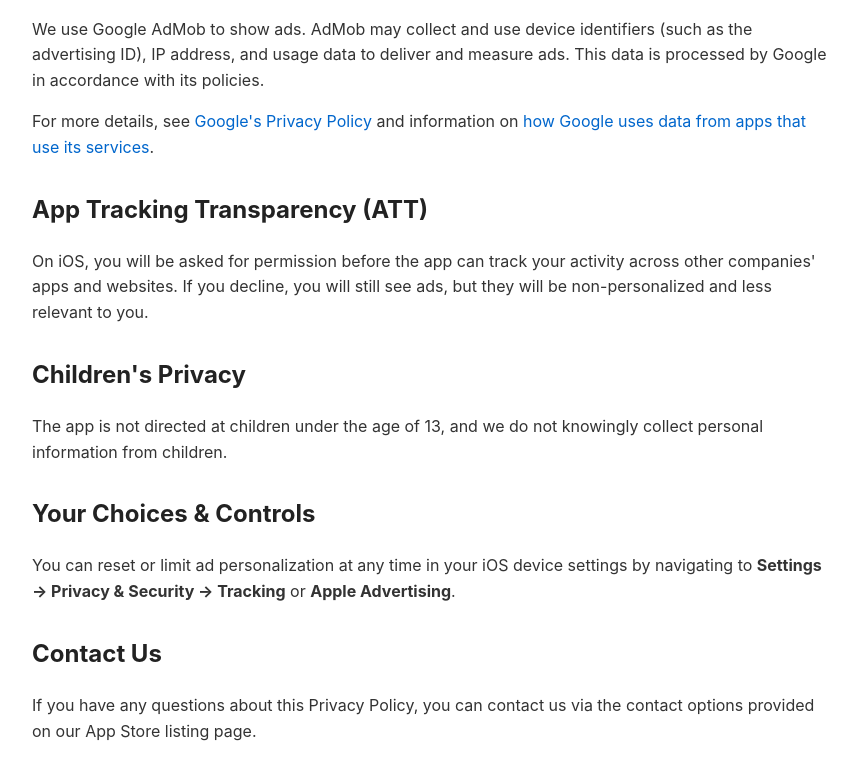
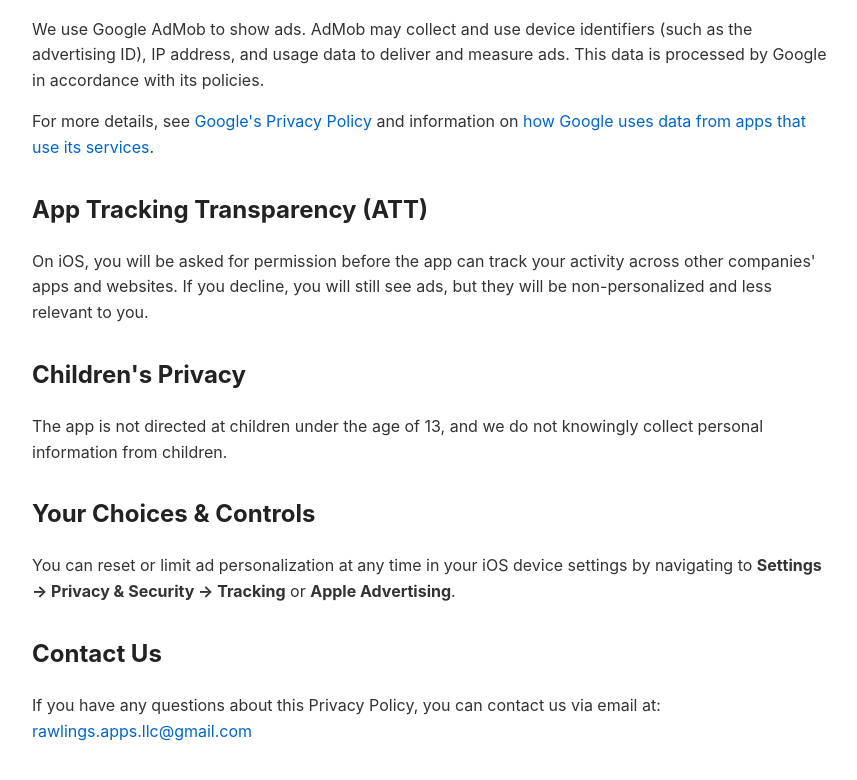
Before and after one commit to RawlingsProjects/soothing-ballz-privacy, a plain HTML site: page index.html in a window 1280 px wide. Shown: the part 450-1230 px from the top of the page, without its empty margins (208-1065 px from the left). Drawn offline with Linux system fonts and the light colour scheme.

Commit message:
Update index.html

```diff
--- a/index.html
+++ b/index.html
@@ -44,7 +44,7 @@
     <p>You can reset or limit ad personalization at any time in your iOS device settings by navigating to <strong>Settings &rarr; Privacy & Security &rarr; Tracking</strong> or <strong>Apple Advertising</strong>.</p>
 
     <h2>Contact Us</h2>
-    <p>If you have any questions about this Privacy Policy, you can contact us via the contact options provided on our App Store listing page.</p>
+    <p>If you have any questions about this Privacy Policy, you can contact us via email at: <a href="mailto:rawlings.apps.llc@gmail.com">rawlings.apps.llc@gmail.com</a></p>
 
 </body>
 </html>
```
